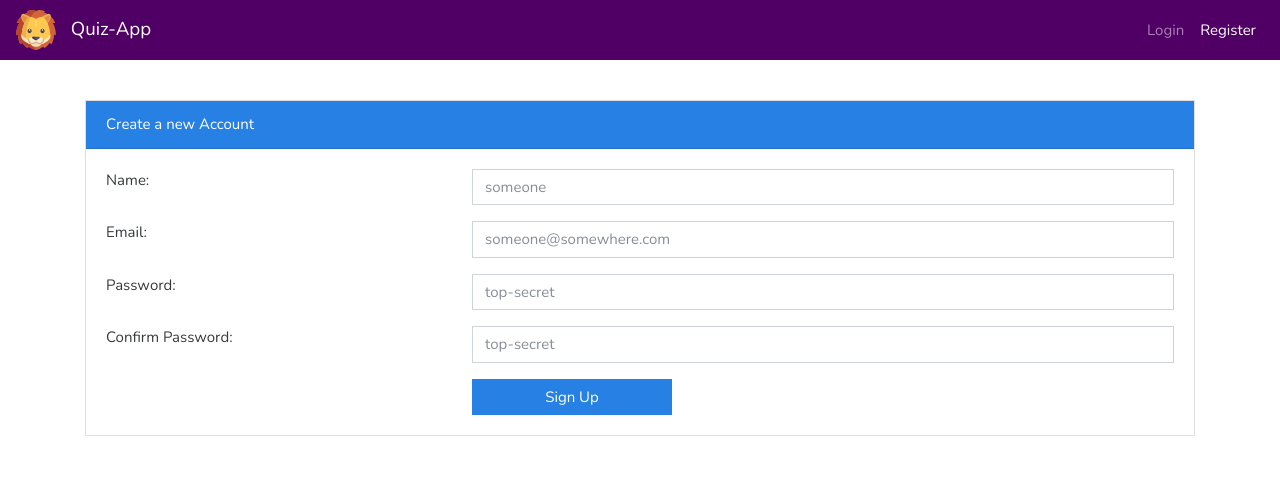
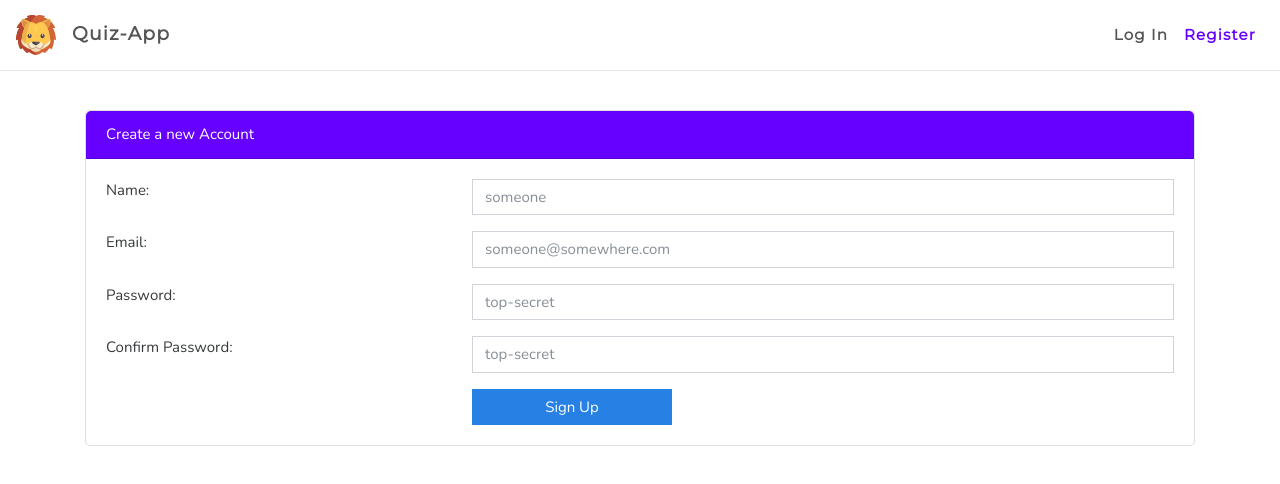
Before and after one commit to ashutoshc8101/quiz-system-frontend, a Vue app: page /#/signup in a window 1280 px wide. Shown: the top 484 px of the page. Built offline with nearby package versions, Linux system fonts and the light colour scheme; what vue-resource would draw is missing.

Commit message:
Navbar styles added

```diff
--- a/index.html
+++ b/index.html
@@ -6,11 +6,21 @@
     <title>vue-frontend</title>
     <link rel="stylesheet" href="https://bootswatch.com/4/cosmo/bootstrap.min.css">
     <link href="https://fonts.googleapis.com/css?family=Nunito" rel="stylesheet">
-    <link rel="icon" href="./src/assets/lion.svg" />
+    <link href="https://fonts.googleapis.com/css?family=Montserrat" rel="stylesheet">    <link href="https://fonts.googleapis.com/css?family=Barlow" rel="stylesheet">
+    <link rel="icon" href="/static/lion.svg" />
     <style>
-      body{
+      body {
         font-family: 'Nunito';
       }
+
+      .card.card-custom .card-header{
+        background: #6600ff;
+        border-radius: 5px 5px 0px 0px;
+      }
+      .card.card-custom{
+        border-radius: 5px !important;
+      }
+
     </style>
   </head>
   <body>
--- a/src/assets/scss/variables.scss
+++ b/src/assets/scss/variables.scss
@@ -1 +1,4 @@
-$primaryColor : lighten(#270031,10);
+$primaryColor : #fff;
+$primaryColor : #6600ff;
+$navColor : #555;
+$white: #fff;
--- a/src/components/Header.vue
+++ b/src/components/Header.vue
@@ -1,7 +1,7 @@
 <template lang="html">
 
   <div>
-      <nav class="navbar navbar-expand-lg navbar-dark">
+      <nav class="navbar navbar-expand-lg ">
 
         <router-link :to="{name : 'Home'}" class="navbar-brand"><img src="./../assets/lion.svg" /> Quiz-App</router-link>
         <button class="navbar-toggler" type="button" data-toggle="collapse" data-target="#navbarSupportedContent" aria-controls="navbarSupportedContent" aria-expanded="false" aria-label="Toggle navigation">
@@ -11,8 +11,8 @@
       <div class="collapse navbar-collapse" id="navbarSupportedContent">
         <ul class="navbar-nav ml-auto">
           <template v-if="!getAuthState">
-            <router-link :to="{ name : 'Login'}" tag="li" class="nav-item" active-class="active"><a class="nav-link">Login</a></router-link>
-            <router-link :to="{ name : 'SignUp'}" tag="li" class="nav-item" active-class="active"><a class="nav-link">Register</a></router-link>
+            <router-link :to="{ name : 'Login'}" tag="li" class="nav-item" active-class="active"><a class="nav-link login">Log In</a></router-link>
+            <router-link :to="{ name : 'SignUp'}" tag="li" class="nav-item" active-class="active"><a class="nav-link register">Register</a></router-link>
           </template>
           <template v-if="getAuthState">
             <li class="nav-item"><a href="javascript.void(0)" class="nav-link" @click.prevent="logout">Logout</a></li>
@@ -50,14 +50,43 @@ export default {
 <style lang="scss">
 @import '../assets/scss/variables.scss';
   .navbar.navbar-expand-lg{
-  background-color: $primaryColor;
-    height: 60px;
+    background-color: $white;
+    height: 70px;
+    box-shadow: 0 1px 0px 0px rgba(0,0,0,0.1);
+    font-family: 'Montserrat';
+    font-weight: 600;
+    letter-spacing: 0.08em;
+
+
+    .navbar-brand img{
+      height: 40px;
+      width: 40px;
+      margin-right: 10px;
+    }
+
+    .nav-link {
+      color: $navColor !important;
+      transition: color 0.2s;
+      &:hover{
+        color: #222 !important;
+      }
+    }
+
+    .navbar-brand{
+      color: $navColor;
+      transition: color 0.2s;
+      &:hover{
+        color: #222;
+      }
+    }
+
+    .register{
+      color: $primaryColor !important;
+    }
+
   }
 
-  .navbar-brand img{
-    height: 40px;
-    width: 40px;
-    margin-right: 10px;
-  }
+
+
 
 </style>
--- a/src/components/auth/signup.vue
+++ b/src/components/auth/signup.vue
@@ -1,7 +1,7 @@
 <template lang="html">
   <div class="">
-    <div class="card">
-      <div class="card-header text-white bg-primary">
+    <div class="card card-custom">
+      <div class="card-header text-white">
         Create a new Account
       </div>
       <div class="card-body">
```
Also changed, not shown: static/lion.svg (added), 1 other file (tests, documents, lock files or other folders).
